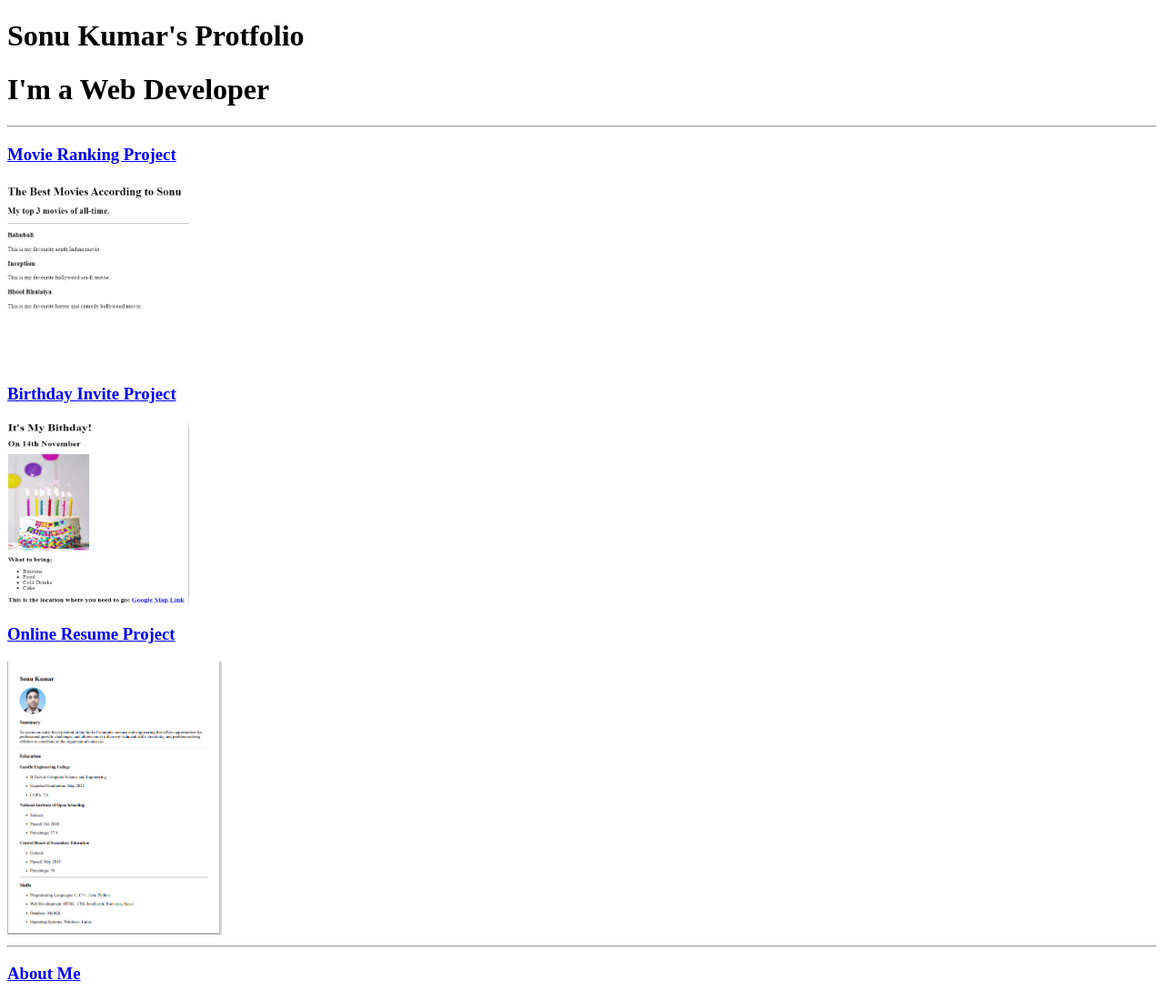
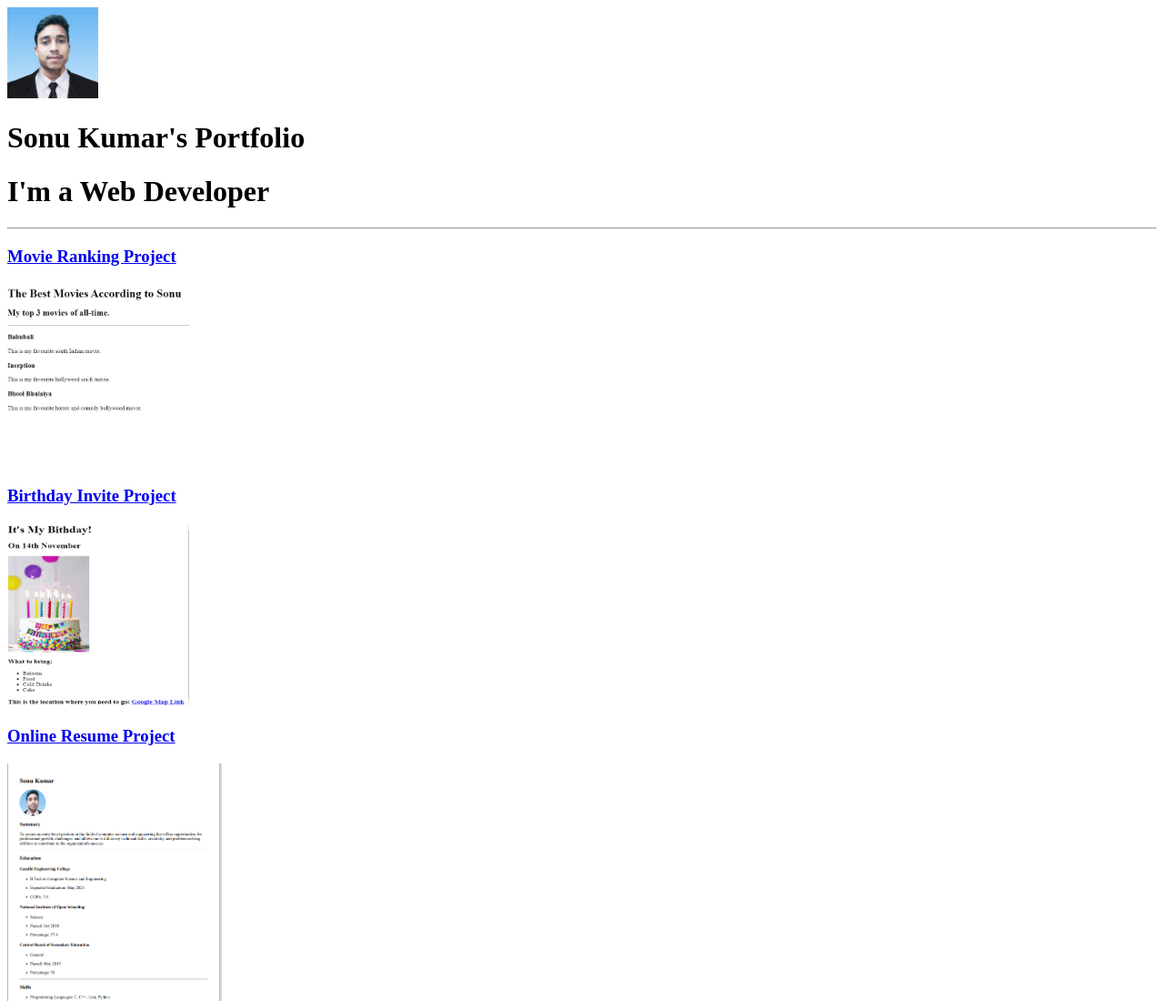
Before and after one commit to sonukumar05/html-portfolio, a plain HTML site: page index.html in a window 1280 px wide. Shown: the top 1100 px of the page at 91% size. Drawn offline with Linux system fonts and the light colour scheme.

Commit message:
Update index.html

```diff
--- a/index.html
+++ b/index.html
@@ -23,7 +23,8 @@ https://developer.mozilla.org/en-US/docs/Web/HTML/Element/img#attr-height -->
     <title>HTML Portfolio Project</title>
 </head>
 <body>
-    <h1>Sonu Kumar's Protfolio</h1>
+    <img src="./assets/images/profile-pic.png" alt="Profile Picture" width="100" height="100"/>
+    <h1>Sonu Kumar's Portfolio</h1>
     <h1>I'm a Web Developer</h1>
     <hr/>
 
```
